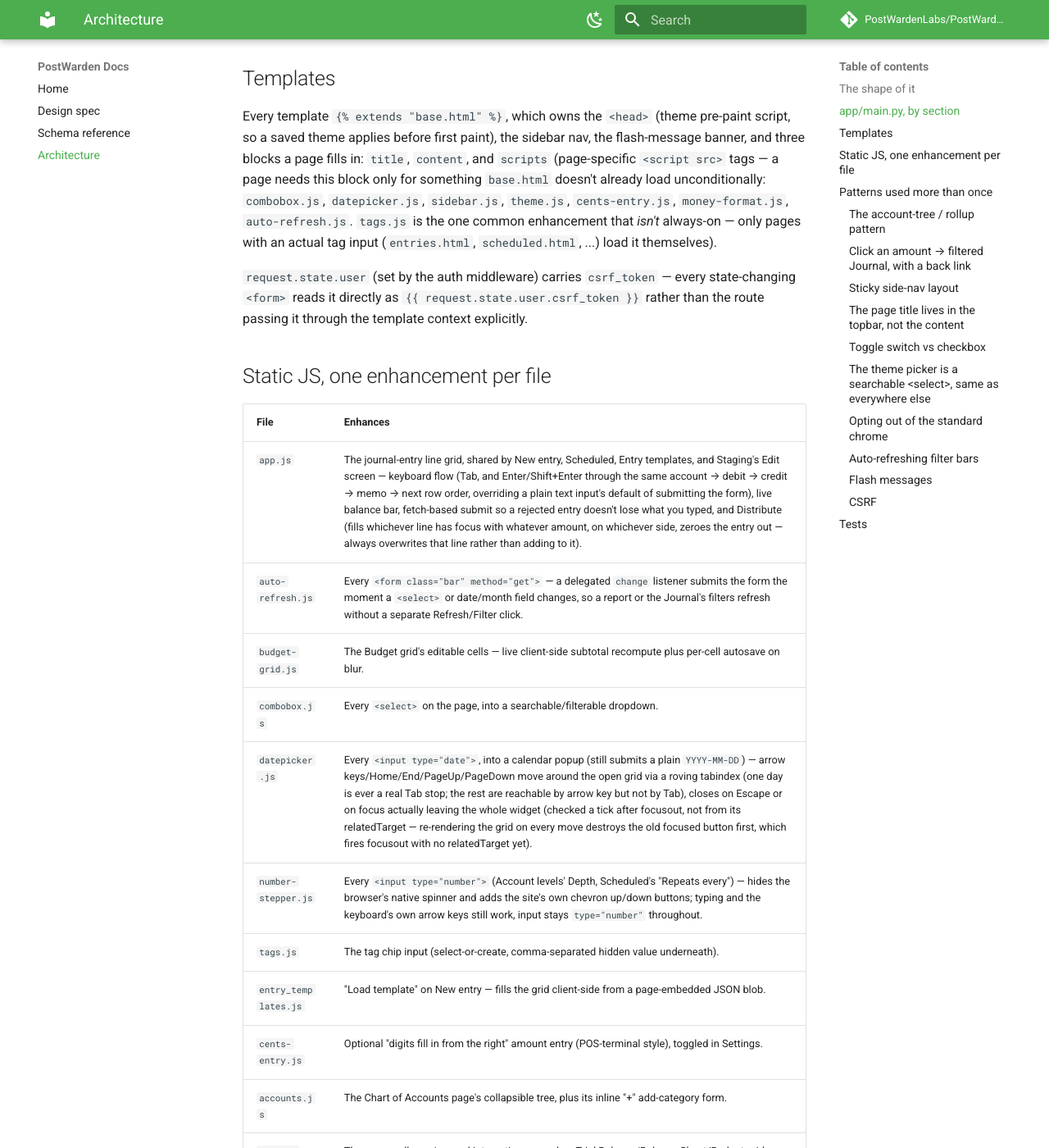
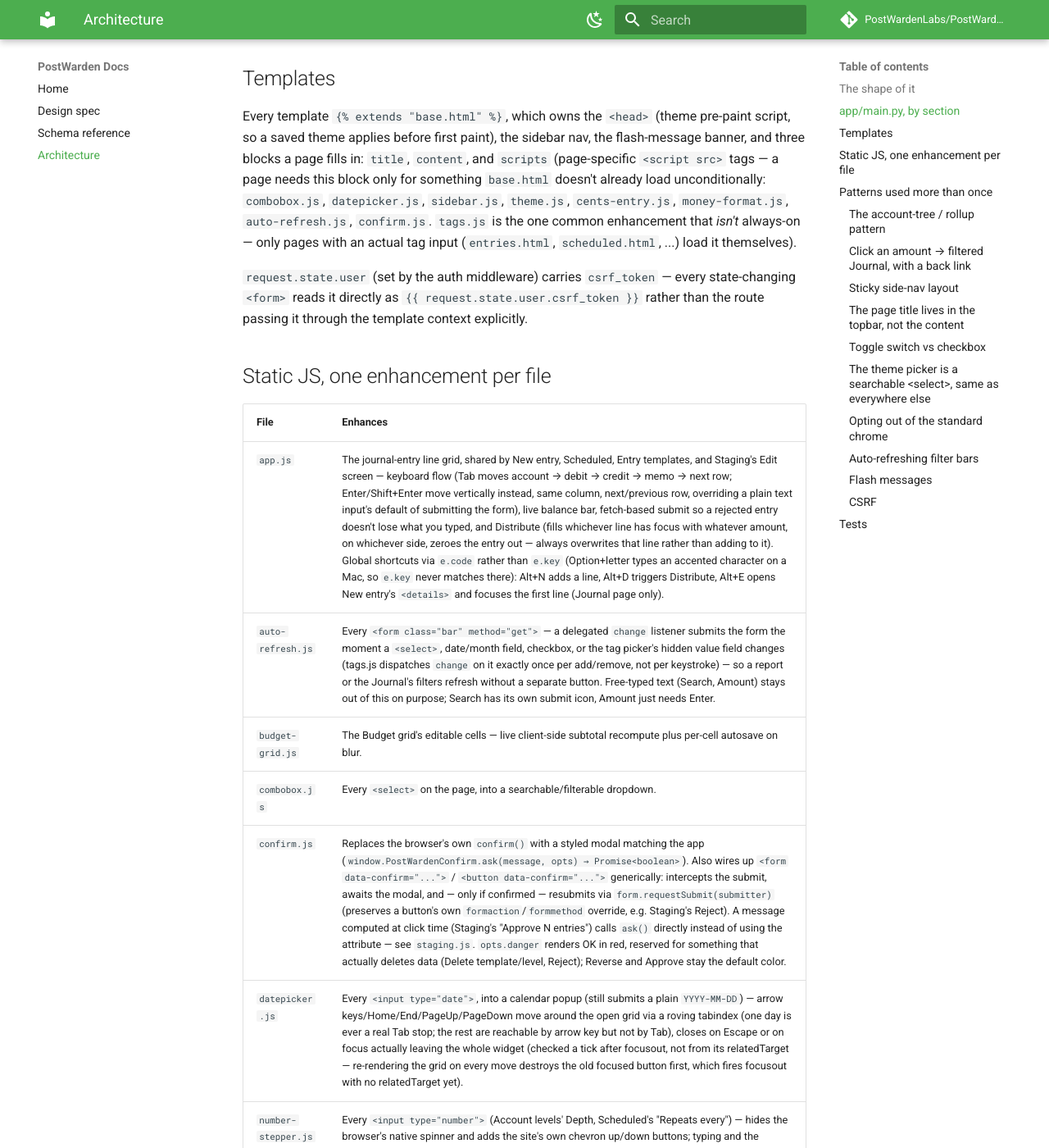
Before and after one commit to PostWardenLabs/PostWarden, an MkDocs documentation site: the page built from docs/ARCHITECTURE.md, in a window 1280 px wide and 1400 px high, scrolled down 3441 px. Shown: the whole window at 82% size. Built offline with MkDocs 1.6.1 and Material for MkDocs 9.7.7, drawn with Linux system fonts in a browser that asks for light colours; comment, search, counter and statistics services are not loaded; some of the changed text lies outside the part shown.

Commit message:
Replace the browser's native confirm() with a modal that matches the app
Every 'are you sure?' in the app (Reverse an entry, delete a template/
account level, Staging's Reject/Approve) used window.confirm() — the
browser's own unstyleable skin, visibly foreign next to everything else
here.

New confirm.js: window.PostWardenConfirm.ask(message, opts) returns a
Promise<boolean>, same true/false shape as confirm() just asynchronous.
Styled like the rest of the app's popovers (the date picker, combobox
panels) — a card over a dimmed backdrop instead of the OS's own dialog
chrome. Escape, a backdrop click, or Cancel all decline; a small
two-item focus trap keeps Tab inside the modal while it's open; Cancel
gets initial focus regardless of danger, so a stray Enter never
confirms something destructive by accident. opts.danger renders OK in
--red — reserved for something that actually deletes data (Delete
template/level, Reject); Reverse and Approve keep the default color,
since asking first doesn't make either of those dangerous.

Also wires up the common case generically: a plain <form data-confirm=
'...'> (or a specific <button data-confirm='...'>, for Reject's
formaction override) gets its submit intercepted, shows the modal, and
— only once confirmed — resubmits via form.requestSubmit(submitter),
which preserves whichever button actually triggered it. Staging's
Approve has its own hand-written call to ask() instead, since its
message depends on how many entries are checked at click time and
can't be a static attribute — see staging.js.

Co-Authored-By: Claude Sonnet 5 <noreply@anthropic.com>

```diff
--- /dev/null
+++ b/app/static/confirm.js
@@ -0,0 +1,107 @@
+/* PostWarden — a confirm dialog that actually looks like the app, not the
+   browser's own unstyleable alert skin. window.PostWardenConfirm.ask(message,
+   opts) returns a Promise<boolean>, same true/false shape as the native
+   confirm() it replaces, just asynchronous — awaiting a click instead of
+   blocking the whole page.
+
+   Also wires up the common case on its own: any <form data-confirm="...">
+   (or a specific submit <button data-confirm="...">, for a button that
+   overrides the form's own action/method — see Reject on Staging) gets
+   intercepted, shows the modal, and — only if confirmed — resubmits itself
+   via form.requestSubmit(submitter), which preserves which button (and
+   therefore which formaction/formmethod) actually triggered it. A form or
+   button whose message depends on something computed at click time (the
+   Staging "Approve N entries" count) calls ask() directly instead — see
+   staging.js. */
+(function () {
+  let overlay, modal, messageEl, okBtn, cancelBtn, resolveFn, previouslyFocused;
+
+  function build() {
+    overlay = document.createElement("div");
+    overlay.className = "confirm-overlay";
+    overlay.hidden = true;
+    modal = document.createElement("div");
+    modal.className = "confirm-modal";
+    modal.setAttribute("role", "alertdialog");
+    modal.setAttribute("aria-modal", "true");
+    modal.setAttribute("aria-labelledby", "confirm-message");
+    const message = document.createElement("p");
+    message.className = "confirm-message";
+    message.id = "confirm-message";
+    const actions = document.createElement("div");
+    actions.className = "confirm-actions";
+    const cancel = document.createElement("button");
+    cancel.type = "button";
+    cancel.className = "quiet confirm-cancel";
+    const ok = document.createElement("button");
+    ok.type = "button";
+    ok.className = "confirm-ok";
+    actions.append(cancel, ok);
+    modal.append(message, actions);
+    overlay.appendChild(modal);
+    document.body.appendChild(overlay);
+
+    messageEl = message; okBtn = ok; cancelBtn = cancel;
+    okBtn.addEventListener("click", () => settle(true));
+    cancelBtn.addEventListener("click", () => settle(false));
+    // Clicking the dimmed backdrop cancels, same as clicking outside any
+    // other popover in this app (the date picker, a combobox panel).
+    overlay.addEventListener("mousedown", (e) => { if (e.target === overlay) settle(false); });
+    document.addEventListener("keydown", (e) => {
+      if (overlay.hidden) return;
+      if (e.key === "Escape") { settle(false); return; }
+      if (e.key !== "Tab") return;
+      // A tiny two-item focus trap — Tab/Shift+Tab never leaves the modal
+      // while it's open, same expectation as any real dialog.
+      const items = [cancelBtn, okBtn];
+      e.preventDefault();
+      const i = items.indexOf(document.activeElement);
+      const next = e.shiftKey ? (i <= 0 ? items.length - 1 : i - 1) : (i === items.length - 1 ? 0 : i + 1);
+      items[next].focus();
+    });
+  }
+
+  function settle(result) {
+    overlay.hidden = true;
+    if (previouslyFocused && document.contains(previouslyFocused)) previouslyFocused.focus();
+    const fn = resolveFn;
+    resolveFn = null;
+    if (fn) fn(result);
+  }
+
+  // opts.danger styles OK in --red (Delete/Reject — data actually gone);
+  // leave it off for a normal, reversible-enough action (Reverse an
+  // entry, Approve a staged one) where red would overstate the risk.
+  function ask(message, opts) {
+    opts = opts || {};
+    if (!overlay) build();
+    messageEl.textContent = message;
+    okBtn.textContent = opts.okLabel || "OK";
+    cancelBtn.textContent = opts.cancelLabel || "Cancel";
+    okBtn.classList.toggle("danger", !!opts.danger);
+    previouslyFocused = document.activeElement;
+    overlay.hidden = false;
+    // Cancel gets initial focus regardless of danger — a stray Enter
+    // press should never be the thing that confirms a destructive action.
+    cancelBtn.focus();
+    return new Promise((resolve) => { resolveFn = resolve; });
+  }
+
+  window.PostWardenConfirm = { ask };
+
+  // The generic data-confirm wiring described up top.
+  document.addEventListener("submit", (e) => {
+    const form = e.target;
+    if (form.dataset.confirmBypass === "1") { delete form.dataset.confirmBypass; return; }
+    const submitter = e.submitter;
+    const msg = (submitter && submitter.dataset.confirm) || form.dataset.confirm;
+    if (!msg) return;
+    const danger = !!((submitter && submitter.dataset.confirmDanger) || form.dataset.confirmDanger);
+    e.preventDefault();
+    ask(msg, { danger }).then((confirmed) => {
+      if (!confirmed) return;
+      form.dataset.confirmBypass = "1";
+      form.requestSubmit(submitter || undefined);
+    });
+  });
+})();
--- a/app/static/staging.js
+++ b/app/static/staging.js
@@ -33,17 +33,32 @@
   // Approving is the one Staging action with no undo through this same
   // screen again — once posted it's a real entry, fixable only with
   // Reverse from the Journal from here on. Reject already confirms
-  // itself (its own onclick, since it's the one truly destructive
-  // action — permanent delete); this only fires for a plain Approve
-  // submit, identified by *not* carrying Reject's formaction override.
+  // itself (a plain data-confirm on the button, handled generically by
+  // confirm.js — it's the one truly destructive action, permanent
+  // delete); this only fires for a plain Approve submit, identified by
+  // *not* carrying Reject's formaction override. The message depends on
+  // how many entries are checked, computed right when it's needed, so
+  // it can't be a static data-confirm attribute the way Reject's is —
+  // calls PostWardenConfirm.ask() directly instead, then resubmits
+  // itself the same way confirm.js's own generic handler does.
   form.addEventListener("submit", (e) => {
     const isReject = e.submitter && e.submitter.formAction
       && e.submitter.formAction.includes("/reject");
     if (isReject) return;
+    // A separate flag from confirm.js's own confirmBypass — this and the
+    // generic data-confirm handler both listen on/near this same form,
+    // and each only needs to recognize its *own* already-confirmed
+    // resubmit, not the other's.
+    if (form.dataset.approveConfirmBypass === "1") { delete form.dataset.approveConfirmBypass; return; }
+    e.preventDefault();
     const n = checks.filter((c) => c.checked).length;
     const msg = n === 1
       ? "Approve this entry? It'll be posted for real — Reject won't be able to undo it anymore, only Reverse."
       : `Approve these ${n} entries? They'll be posted for real — Reject won't be able to undo them anymore, only Reverse.`;
-    if (!confirm(msg)) e.preventDefault();
+    window.PostWardenConfirm.ask(msg).then((confirmed) => {
+      if (!confirmed) return;
+      form.dataset.approveConfirmBypass = "1";
+      form.requestSubmit(e.submitter || undefined);
+    });
   });
 })();
--- a/app/static/style.css
+++ b/app/static/style.css
@@ -1178,6 +1178,38 @@ details.entry-new summary {
 }
 .tag-chip-remove:hover { color: var(--red); }
 
+/* -- confirm dialog (see confirm.js) ---------------------------------------
+   Replaces the browser's own confirm() skin — unstyleable, looked
+   nothing like the rest of the app — with the same card/border/shadow
+   language the date picker and combobox panels already use, just
+   centered over a dimmed backdrop instead of anchored to a field. */
+.confirm-overlay {
+  position: fixed; inset: 0; z-index: 100;
+  background: rgba(0, 0, 0, 0.4);
+  display: flex; align-items: center; justify-content: center;
+  padding: 1rem;
+}
+.confirm-overlay[hidden] { display: none; }
+.confirm-modal {
+  background: var(--surface); border: 1px solid var(--rule-strong);
+  border-radius: 2px; box-shadow: 0 8px 28px rgba(0, 0, 0, 0.25);
+  padding: 1.2rem; max-width: 26rem; width: 100%;
+}
+.confirm-message { margin: 0 0 1.1rem; color: var(--ink); font-size: 0.92rem; line-height: 1.45; }
+.confirm-actions { display: flex; justify-content: flex-end; gap: 0.5rem; }
+/* Same red the rest of the app already uses for "this is destructive/
+   wrong" (imbalance, .flash-err, the reversal badge) — a solid fill
+   version of it, the one place in the app a button is ever red, because
+   this is the one place a plain accent-colored OK wouldn't say enough:
+   Delete/Reject actually remove data. Reverse and Approve stay the
+   default color — normal, intended actions, not something to flag as
+   dangerous just because they ask first. */
+.confirm-ok.danger { background: var(--red); border-color: var(--red); color: var(--paper); }
+.confirm-ok.danger:hover {
+  background: color-mix(in srgb, var(--red) 85%, black);
+  border-color: color-mix(in srgb, var(--red) 85%, black);
+}
+
 /* -- two-column layout: sticky side nav + main content --------------------
    Originally just the Accounts page's level browser; generic enough
    (and useful enough — see Help's own section nav) that it's named for
--- a/docs/ARCHITECTURE.md
+++ b/docs/ARCHITECTURE.md
@@ -83,7 +83,8 @@ the sidebar nav, the flash-message banner, and three blocks a page fills
 in: `title`, `content`, and `scripts` (page-specific `<script src>` tags
 — a page needs this block only for something `base.html` doesn't already
 load unconditionally: `combobox.js`, `datepicker.js`, `sidebar.js`,
-`theme.js`, `cents-entry.js`, `money-format.js`, `auto-refresh.js`.
+`theme.js`, `cents-entry.js`, `money-format.js`, `auto-refresh.js`,
+`confirm.js`.
 `tags.js` is the one common enhancement that *isn't* always-on — only
 pages with an actual tag input (`entries.html`, `scheduled.html`, ...)
 load it themselves).
@@ -97,10 +98,11 @@ through the template context explicitly.
 
 | File | Enhances |
 |---|---|
-| `app.js` | The journal-entry line grid, shared by New entry, Scheduled, Entry templates, and Staging's Edit screen — keyboard flow (Tab, and Enter/Shift+Enter through the same account → debit → credit → memo → next row order, overriding a plain text input's default of submitting the form), live balance bar, fetch-based submit so a rejected entry doesn't lose what you typed, and Distribute (fills whichever line has focus with whatever amount, on whichever side, zeroes the entry out — always overwrites that line rather than adding to it). |
-| `auto-refresh.js` | Every `<form class="bar" method="get">` — a delegated `change` listener submits the form the moment a `<select>` or date/month field changes, so a report or the Journal's filters refresh without a separate Refresh/Filter click. |
+| `app.js` | The journal-entry line grid, shared by New entry, Scheduled, Entry templates, and Staging's Edit screen — keyboard flow (Tab moves account → debit → credit → memo → next row; Enter/Shift+Enter move vertically instead, same column, next/previous row, overriding a plain text input's default of submitting the form), live balance bar, fetch-based submit so a rejected entry doesn't lose what you typed, and Distribute (fills whichever line has focus with whatever amount, on whichever side, zeroes the entry out — always overwrites that line rather than adding to it). Global shortcuts via `e.code` rather than `e.key` (Option+letter types an accented character on a Mac, so `e.key` never matches there): Alt+N adds a line, Alt+D triggers Distribute, Alt+E opens New entry's `<details>` and focuses the first line (Journal page only). |
+| `auto-refresh.js` | Every `<form class="bar" method="get">` — a delegated `change` listener submits the form the moment a `<select>`, date/month field, checkbox, or the tag picker's hidden value field changes (tags.js dispatches `change` on it exactly once per add/remove, not per keystroke) — so a report or the Journal's filters refresh without a separate button. Free-typed text (Search, Amount) stays out of this on purpose; Search has its own submit icon, Amount just needs Enter. |
 | `budget-grid.js` | The Budget grid's editable cells — live client-side subtotal recompute plus per-cell autosave on blur. |
 | `combobox.js` | Every `<select>` on the page, into a searchable/filterable dropdown. |
+| `confirm.js` | Replaces the browser's own `confirm()` with a styled modal matching the app (`window.PostWardenConfirm.ask(message, opts) → Promise<boolean>`). Also wires up `<form data-confirm="...">` / `<button data-confirm="...">` generically: intercepts the submit, awaits the modal, and — only if confirmed — resubmits via `form.requestSubmit(submitter)` (preserves a button's own `formaction`/`formmethod` override, e.g. Staging's Reject). A message computed at click time (Staging's "Approve N entries") calls `ask()` directly instead of using the attribute — see `staging.js`. `opts.danger` renders OK in red, reserved for something that actually deletes data (Delete template/level, Reject); Reverse and Approve stay the default color. |
 | `datepicker.js` | Every `<input type="date">`, into a calendar popup (still submits a plain `YYYY-MM-DD`) — arrow keys/Home/End/PageUp/PageDown move around the open grid via a roving tabindex (one day is ever a real Tab stop; the rest are reachable by arrow key but not by Tab), closes on Escape or on focus actually leaving the whole widget (checked a tick after focusout, not from its relatedTarget — re-rendering the grid on every move destroys the old focused button first, which fires focusout with no relatedTarget yet). |
 | `number-stepper.js` | Every `<input type="number">` (Account levels' Depth, Scheduled's "Repeats every") — hides the browser's native spinner and adds the site's own chevron up/down buttons; typing and the keyboard's own arrow keys still work, input stays `type="number"` throughout. |
 | `tags.js` | The tag chip input (select-or-create, comma-separated hidden value underneath). |
@@ -111,7 +113,7 @@ through the template context explicitly.
 | `period-picker.js` | The date-range preset dropdown on Income Statement — fills in the two real `date_from`/`date_to` inputs; the backend never sees the preset itself. |
 | `money-format.js` | Rewrites every `{{ x | money }}` span's displayed text using the symbol/decimal/thousands preference saved in Settings. Also exposed as `window.PostWardenMoney.format()` for the handful of places (the New entry balance bar, `budget-grid.js`) that compute a total client-side and need the same formatting without a `{{ }}` span to rewrite. |
 | `sidebar.js` | Hover-to-preview / click-to-pin hamburger nav. |
-| `staging.js` | The Staging page — "select all" toggles every entry checkbox; both Approve buttons stay disabled until at least one is checked. |
+| `staging.js` | The Staging page — "select all" toggles every entry checkbox; both Approve buttons stay disabled until at least one is checked; Approve itself confirms via `confirm.js`'s `ask()` (count-aware message, so it can't be a static `data-confirm`) before actually submitting. |
 | `staging_edit.js` | Staging's Edit screen — loads the entry's existing lines into app.js's grid on page load, the same way `entry_templates.js` loads a saved template in, just automatic instead of picked from a dropdown. |
 | `theme.js` | The theme `<select>` in Settings; the pre-paint switch itself lives inline in `base.html`. |
 
```
Also changed, not shown: 6 other files.
